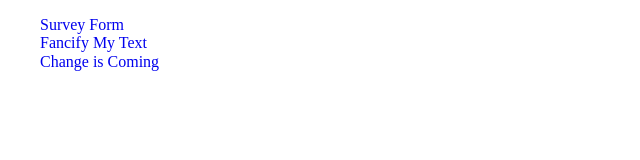
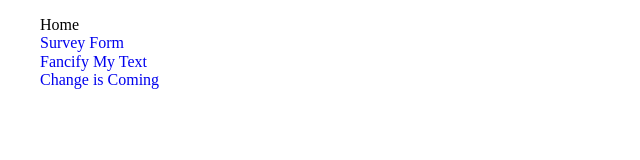
Before and after one commit to siaxiong/siaxiong.github.io, a plain HTML site: page list.html in a window 1280 px wide. Shown: the whole page, without its empty margins (0-640 px from the left). Drawn offline with Linux system fonts and the light colour scheme.

Commit message:
added the Home hyperlink

```diff
--- a/list.html
+++ b/list.html
@@ -19,6 +19,7 @@
 </style>
 <body>
     <ul>
+        <li><a href="index.html"></a>Home</li>
         <li><a href="doc/modern-survey.html">Survey Form</a></li>
         <li><a href="doc/fancifymytext.html">Fancify My Text</a></li>
         <li><a href="MyProjects/Change_Is_Coming/index.html">Change is Coming</a></li>
```
